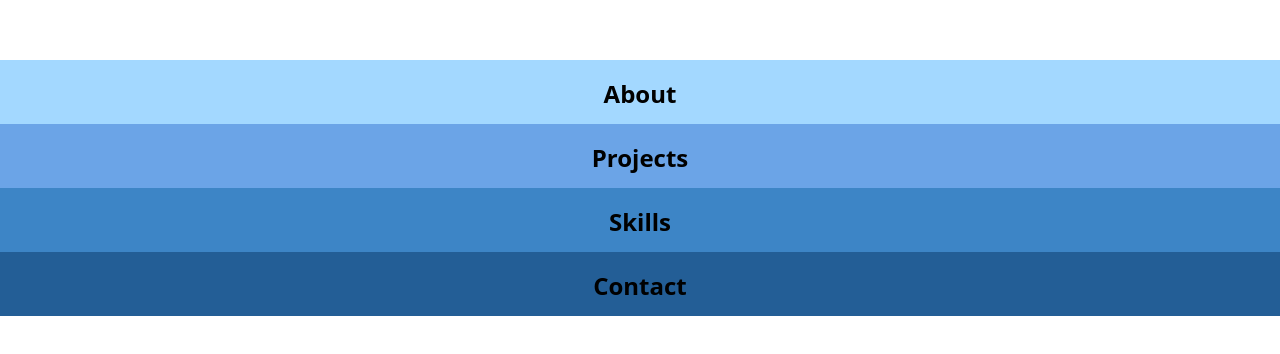
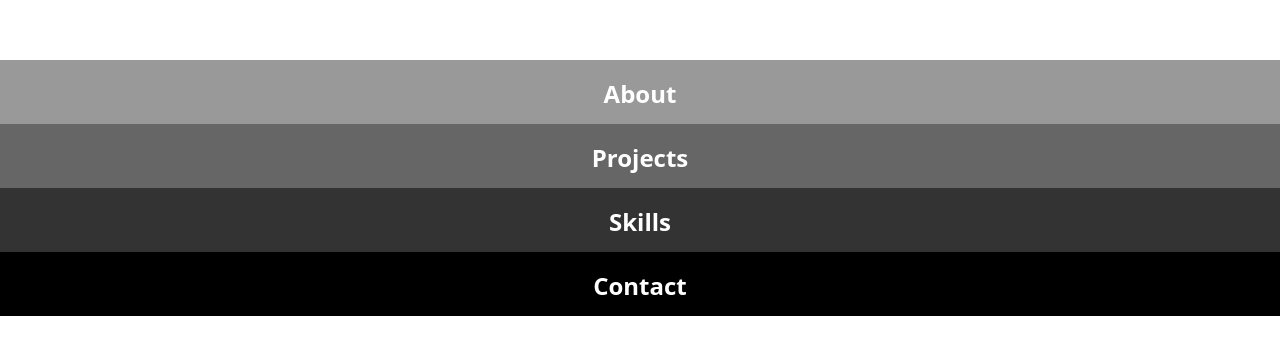
Before and after one commit to jonahschottenstein/portfolio_site, a website: page index.html in a window 1280 px wide. Shown: the part 212-566 px from the top of the page. Drawn offline with nearby package versions, Linux system fonts and the light colour scheme.

```diff
--- a/styles.css
+++ b/styles.css
@@ -33,6 +33,7 @@
 
 section {
 	box-sizing: border-box;
+	color: white;
 	cursor: pointer;
 	/* display: flex;
 	justify-content: center; */
@@ -50,16 +51,20 @@
 }
 
 #about-section {
-	background-color: #a3d8ff;
+	/* background-color: #a3d8ff; */
+	background-color: #999999;
 }
 #projects-section {
-	background-color: #6ba4e7;
+	/* background-color: #6ba4e7; */
+	background-color: #666666;
 }
 #skills-section {
-	background-color: #3d85c6;
+	/* background-color: #3d85c6; */
+	background-color: #333333;
 }
 #contact-section {
-	background-color: #235e96;
+	/* background-color: #235e96; */
+	background-color: #000000;
 }
 
 .child-expanded section {
@@ -193,8 +198,9 @@
 textarea {
 	background: transparent;
 	border: 0;
-	border-bottom: solid black 1px;
+	border-bottom: solid white 1px;
 	border-radius: 0;
+	color: white;
 	margin-bottom: 1.5rem;
 	padding: 0.5rem 0.5rem 0.5rem 0;
 }
@@ -208,5 +214,5 @@
 
 fieldset#fs-frm-inputs input::placeholder,
 textarea::placeholder {
-	color: black;
+	color: white;
 }
```
